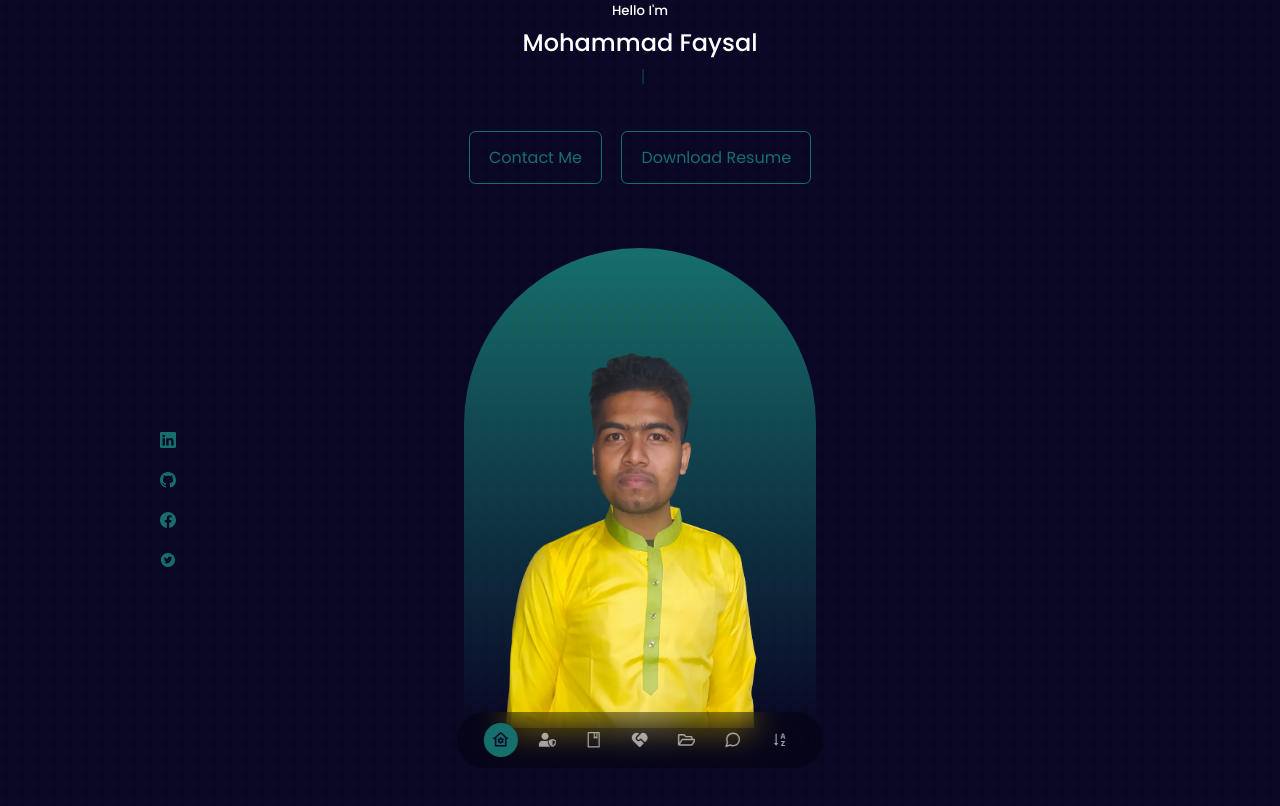
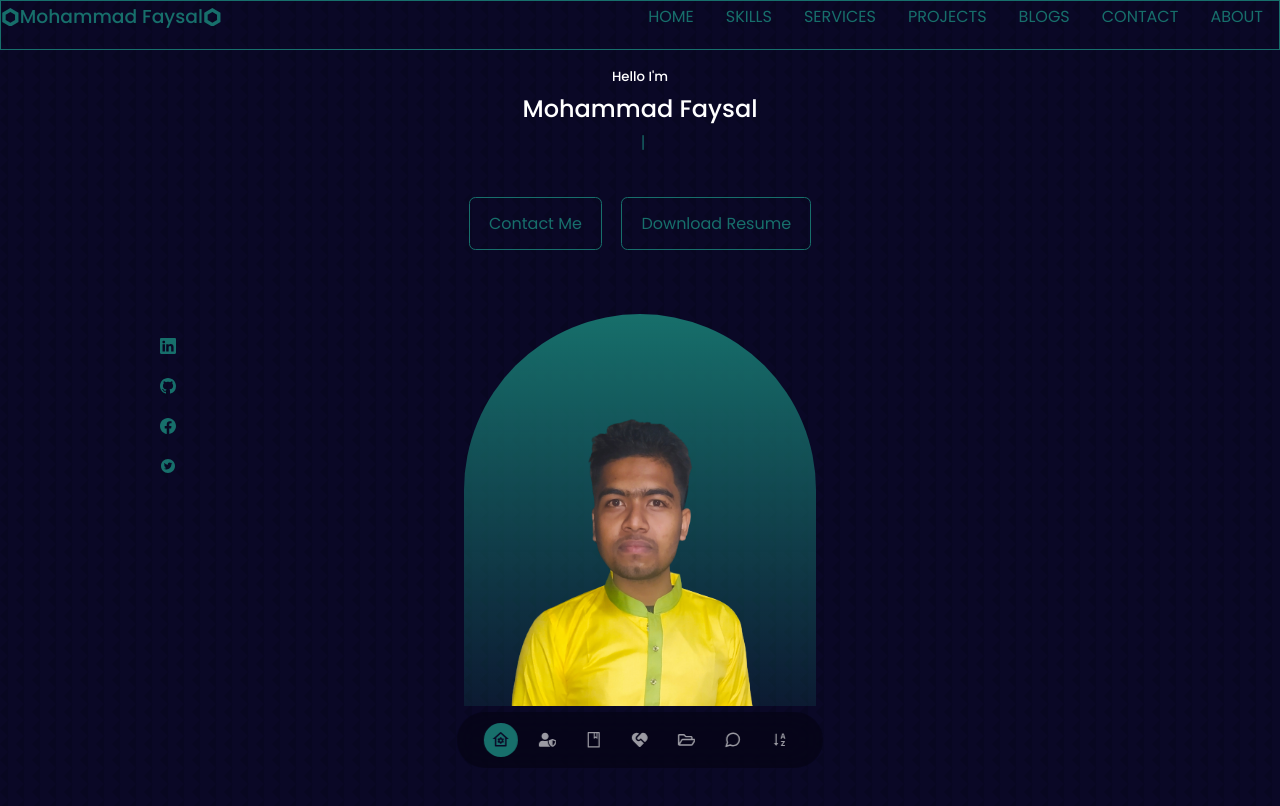
Before and after one commit to MohammadFaysal731/portfolio, a React (Create React App) app: page / in a window 1280 px wide. Shown: the top 806 px of the page. Built offline with nearby package versions, Linux system fonts and the light colour scheme.

Commit message:
add navber

```diff
--- a/public/index.html
+++ b/public/index.html
@@ -22,7 +22,7 @@
       work correctly both with client-side routing and a non-root public URL.
       Learn how to configure a non-root public URL by running `npm run build`.
     -->
-  <title>My Portfolio</title>
+  <title>Mohammad Faysal</title>
 </head>
 
 <body>
--- a/src/App.js
+++ b/src/App.js
@@ -10,6 +10,8 @@ import Services from './components/Services/Services';
 import AOS from 'aos';
 import 'aos/dist/aos.css';
 import { useEffect } from 'react';
+import Header from './components/Header/Header';
+import Blogs from './components/Blogs/Blogs';
 
 function App() {
   useEffect(() => {
@@ -18,13 +20,15 @@ function App() {
   return (
 
     <div className="">
+      <Header></Header>
       <Routes>
         <Route path='/' element={<Home></Home>}></Route>
-        <Route path='/about' element={<About></About>}></Route>
         <Route path='/skills' element={<Skills></Skills>}></Route>
         <Route path='/services' element={<Services></Services>}></Route>
         <Route path='/projects' element={<Projects></Projects>}></Route>
+        <Route path='/blogs' element={<Blogs></Blogs>}></Route>
         <Route path='/contact' element={<Contact></Contact>}></Route>
+        <Route path='/about' element={<About></About>}></Route>
       </Routes>
       <Footer></Footer>
     </div>
--- a/src/components/Banner/Banner.css
+++ b/src/components/Banner/Banner.css
@@ -1,7 +1,7 @@
  .banner {
-     height: 100vh;
+     height: 80vh;
      padding-bottom: 5rem;
-     /* overflow: hidden; */
+     overflow: hidden;
  }
 
  .banner-container {
--- a/src/components/Banner/Banner.js
+++ b/src/components/Banner/Banner.js
@@ -42,7 +42,7 @@ const Banner = () => {
                 </div>
             </div>
         </section >
-        //  <SiChainlink></SiChainlink>
+
     );
 };
 
--- /dev/null
+++ b/src/components/Blogs/Blogs.css
@@ -0,0 +1,3 @@
+h1 {
+    color: var(--color-primary);
+}
--- /dev/null
+++ b/src/components/Blogs/Blogs.js
@@ -0,0 +1,11 @@
+import React from 'react';
+import './Blogs'
+const Blogs = () => {
+    return (
+        <section className='section'>
+            <h1>Coming Soon</h1>
+        </section>
+    );
+};
+
+export default Blogs;
--- /dev/null
+++ b/src/components/Header/Header.css
@@ -0,0 +1,25 @@
+header {
+    border: 1px solid var(--color-primary);
+    height: 50px;
+    margin-bottom: 1rem;
+    user-select: none;
+}
+
+nav {
+    display: flex;
+    justify-content: space-between;
+    align-items: center;
+}
+
+.nav-title {
+    display: flex;
+    justify-content: center;
+    align-items: center;
+    color: var(--color-primary);
+    white-space: nowrap;
+}
+
+.nav-links a {
+    padding: 1rem;
+    text-transform: uppercase;
+}
--- /dev/null
+++ b/src/components/Header/Header.js
@@ -0,0 +1,28 @@
+import React from 'react';
+import './Header.css'
+import { SiChainlink } from 'react-icons/si'
+import { Link } from 'react-router-dom';
+const Header = () => {
+    return (
+        <header>
+            <nav>
+                <h3 className='nav-title'>
+                    <SiChainlink></SiChainlink>
+                    Mohammad Faysal
+                    <SiChainlink></SiChainlink>
+                </h3>
+                <span className="nav-links">
+                    <Link to="/">Home</Link>
+                    <Link to="/skills">Skills</Link>
+                    <Link to="/services">Services</Link>
+                    <Link to="/projects">Projects</Link>
+                    <Link to="/blogs">Blogs</Link>
+                    <Link to="/contact">Contact</Link>
+                    <Link to="/about">About</Link>
+                </span>
+            </nav>
+        </header>
+    );
+};
+
+export default Header;
--- a/src/index.css
+++ b/src/index.css
@@ -58,7 +58,7 @@ h1 {
 }
 
 .section {
-  margin-top: 8rem;
+  margin-top: 5rem;
 }
 
 
```
